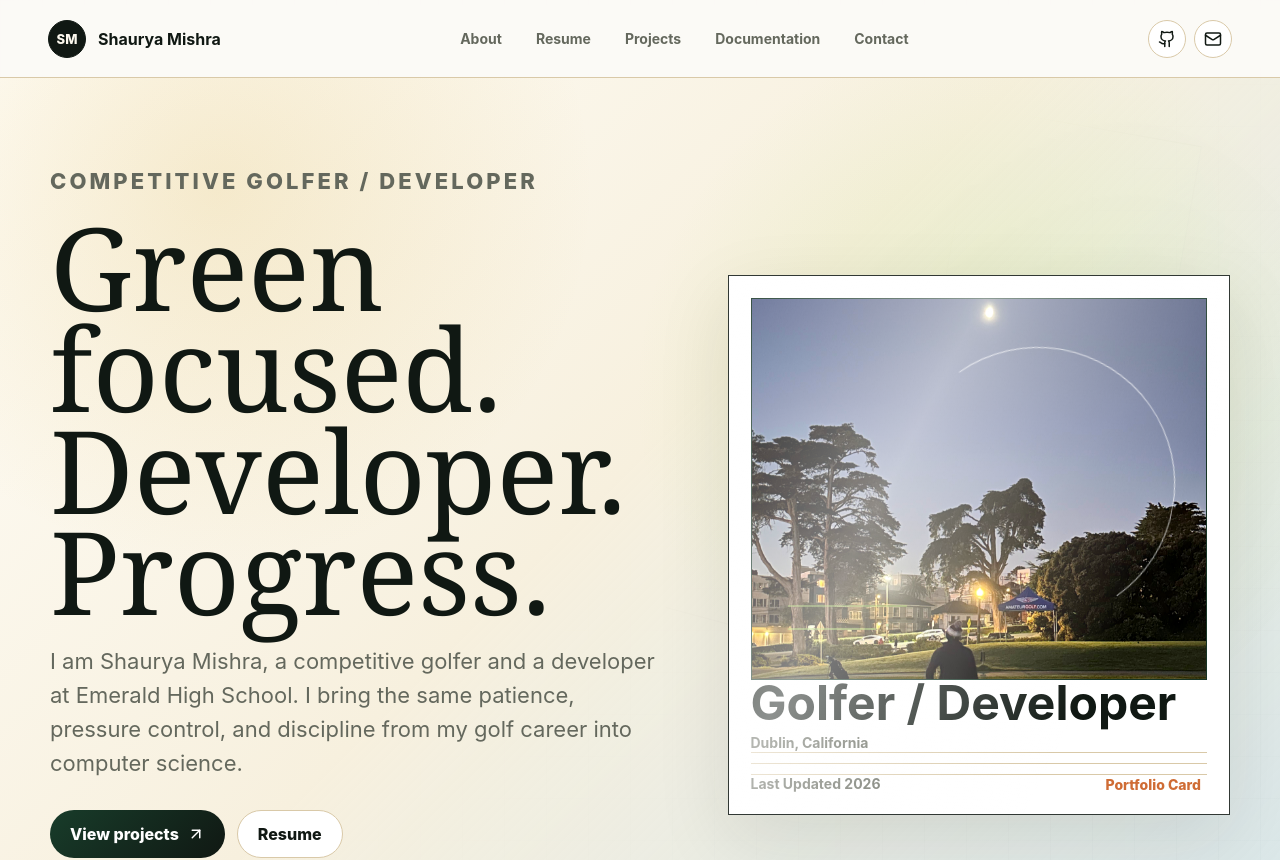
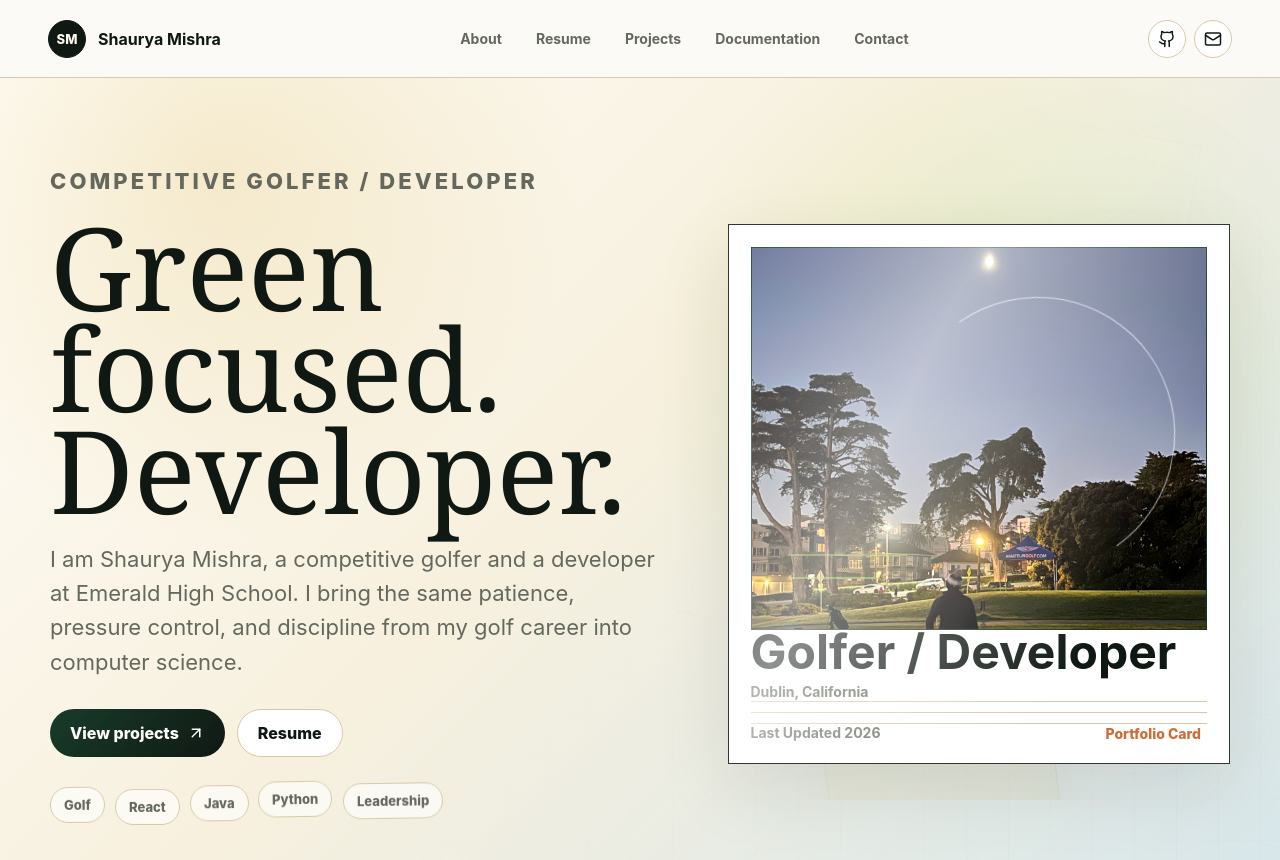
Before and after one commit to ShauryaMishra-Lab/CSA-Portofolio, a React (Vite) app: page / in a window 1280 px wide. Shown: the top 860 px of the page. Built offline with nearby package versions, Linux system fonts and the light colour scheme.

Commit message:
Remove progress from hero title

```diff
--- a/index.html
+++ b/index.html
@@ -7,7 +7,7 @@
       name="description"
       content="Shaurya Mishra's Green Focused developer portfolio with resume, projects, documentation, and contact links."
     />
-    <title>Green Focused Developer Progress | Shaurya Mishra</title>
+    <title>Green Focused Developer | Shaurya Mishra</title>
   </head>
   <body>
     <div id="root"></div>
--- a/src/App.jsx
+++ b/src/App.jsx
@@ -408,7 +408,6 @@ function Hero() {
           <h1 className="animated-title">
             <span>Green focused.</span>
             <span>Developer.</span>
-            <span>Progress.</span>
           </h1>
           <p>
             I am {student.name}, a competitive golfer and a developer at {student.school}. I bring the same patience,
```
